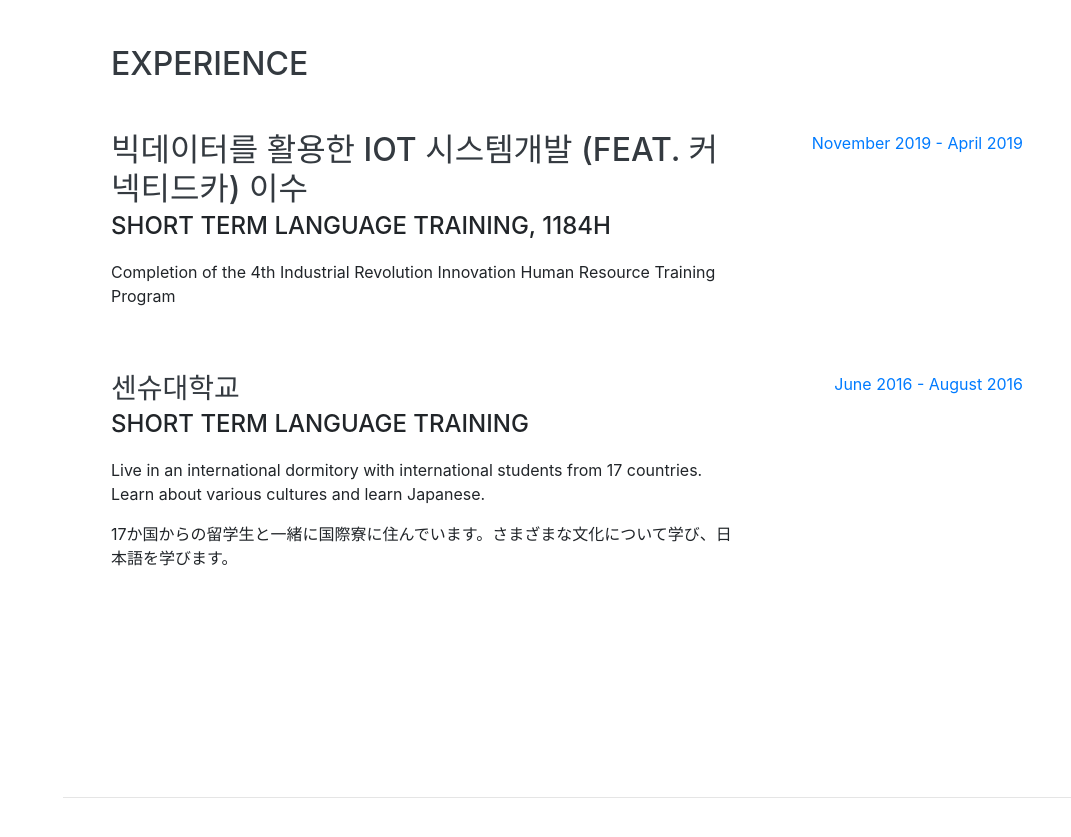
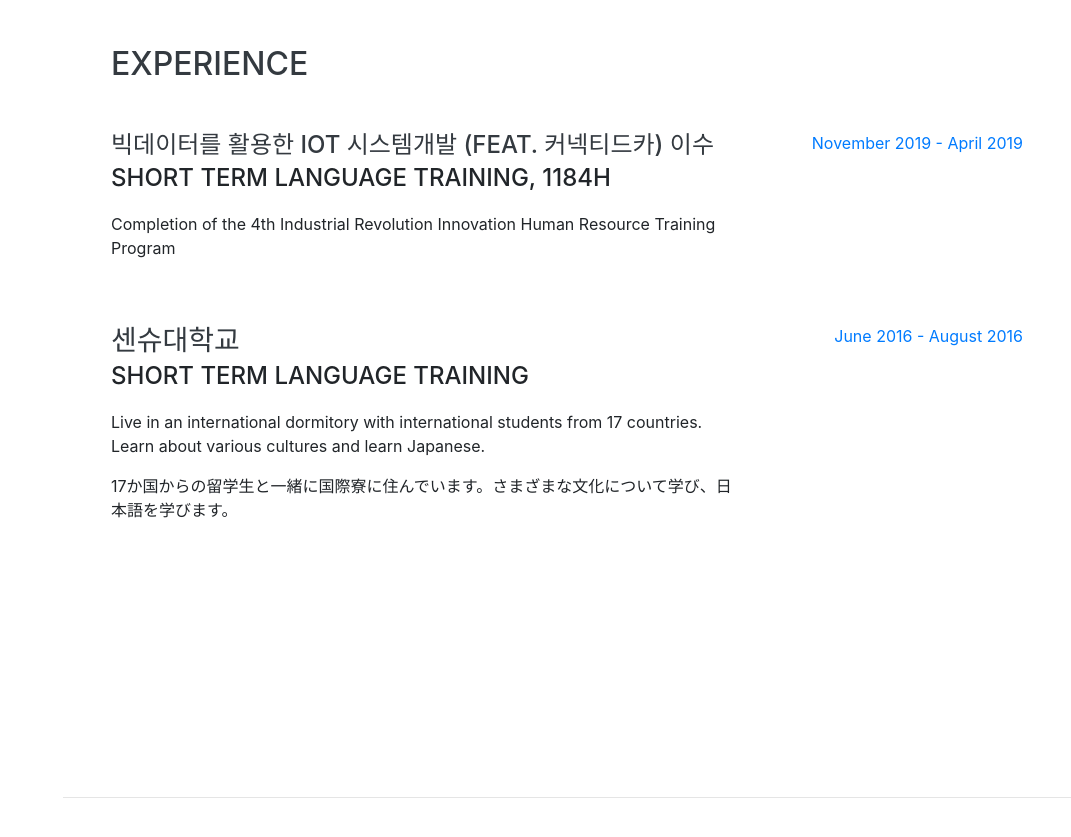
Before and after one commit to ehsehs90/ehsehs90.github.io, a website with bundled scripts: page index.html in a window 1280 px wide. Shown: the part 804-1641 px from the top of the page, without its empty margins (209-1280 px from the left). Built offline with nearby package versions, Linux system fonts and the light colour scheme; a web font is replaced by a local one.

Commit message:
200122 | update resume

```diff
--- a/index.html
+++ b/index.html
@@ -95,7 +95,7 @@
 
         <div class="resume-item d-flex flex-column flex-md-row justify-content-between mb-5">
           <div class="resume-content">
-            <h2 class="mb-0">빅데이터를 활용한 IoT 시스템개발 (feat. 커넥티드카) 이수</h2>
+            <h4 class="mb-0">빅데이터를 활용한 IoT 시스템개발 (feat. 커넥티드카) 이수</h4>
             <div class="subheading mb-3">Short term language training, 1184h </div>
             <p>Completion of the 4th Industrial Revolution Innovation Human Resource Training Program</p>
           </div>
```
